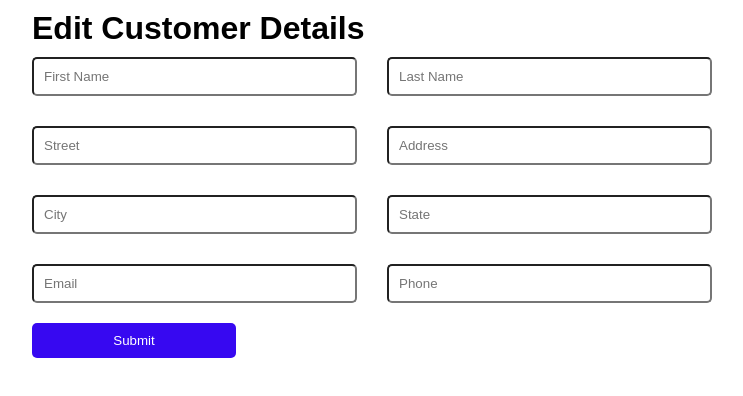
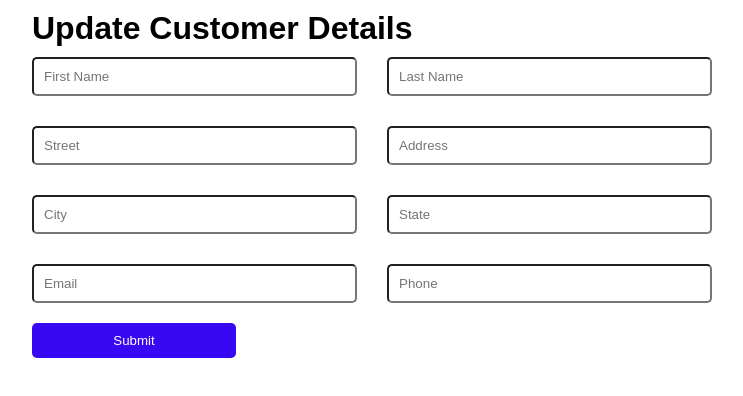
Before and after one commit to sonudaryani/Customer-app, a plain HTML site: page html/updateCustomer.html in a window 1280 px wide. Shown: the whole page, without its empty margins (268-1011 px from the left). Drawn offline with Linux system fonts and the light colour scheme.

Commit message:
update 2.0

```diff
--- a/html/updateCustomer.html
+++ b/html/updateCustomer.html
@@ -7,10 +7,10 @@
 <link rel="preconnect" href="https://fonts.gstatic.com" crossorigin>
 <link href="https://fonts.googleapis.com/css2?family=Inter:wght@300;400&family=Mulish:wght@300;400&display=swap" rel="stylesheet">
 <link rel="stylesheet" href="/css/addCustomer.css">
-    <title>Edit Customer Details</title>
+    <title>Update Customer Details</title>
 </head>
 <body>
-    <h1>Edit Customer Details</h1>
+    <h1>Update Customer Details</h1>
     <form id="add-customer-container">
         <div class="form-input">
             <input type="text" name="firstName" id="firstName" placeholder="First Name" required>
```
Also changed, not shown: html/addCustomer.html (+1 -1 lines), html/customerList.html (+1 -1 lines).
